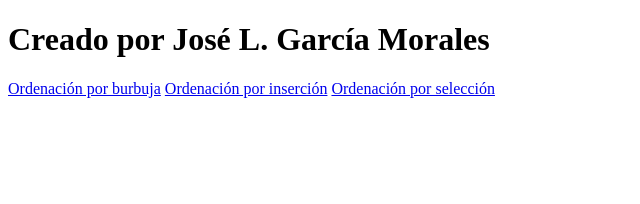
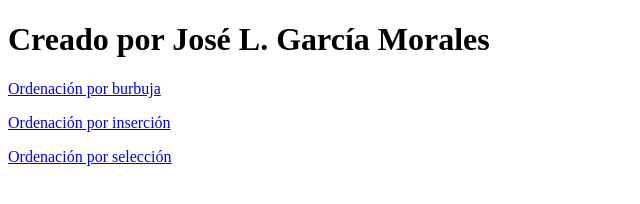
Before and after one commit to josegarcia19809/ordenacion, a plain HTML site: page index.html in a window 1280 px wide. Shown: the whole page, without its empty margins (0-640 px from the left). Drawn offline with Linux system fonts and the light colour scheme.

Commit message:
inindex con parrafos

```diff
--- a/index.html
+++ b/index.html
@@ -6,8 +6,11 @@
 </head>
 <body>
 <h1>Creado por José L. García Morales</h1>
-<a href="01_burbuja.html">Ordenación por burbuja</a>
-<a href="02_insercion.html">Ordenación por inserción</a>
-<a href="03_seleccion.html">Ordenación por selección</a>
+<p><a href="01_burbuja.html">Ordenación por burbuja</a></p>
+<p><a href="02_insercion.html">Ordenación por inserción</a></p>
+<p><a href="03_seleccion.html">Ordenación por selección</a></p>
+
+
+
 </body>
 </html>
```
